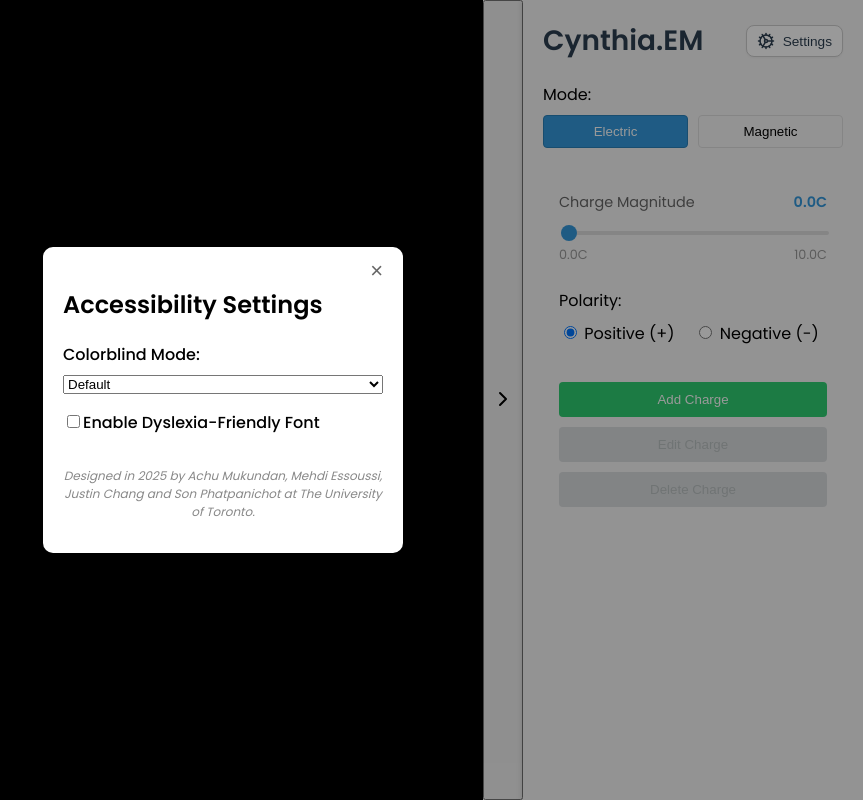
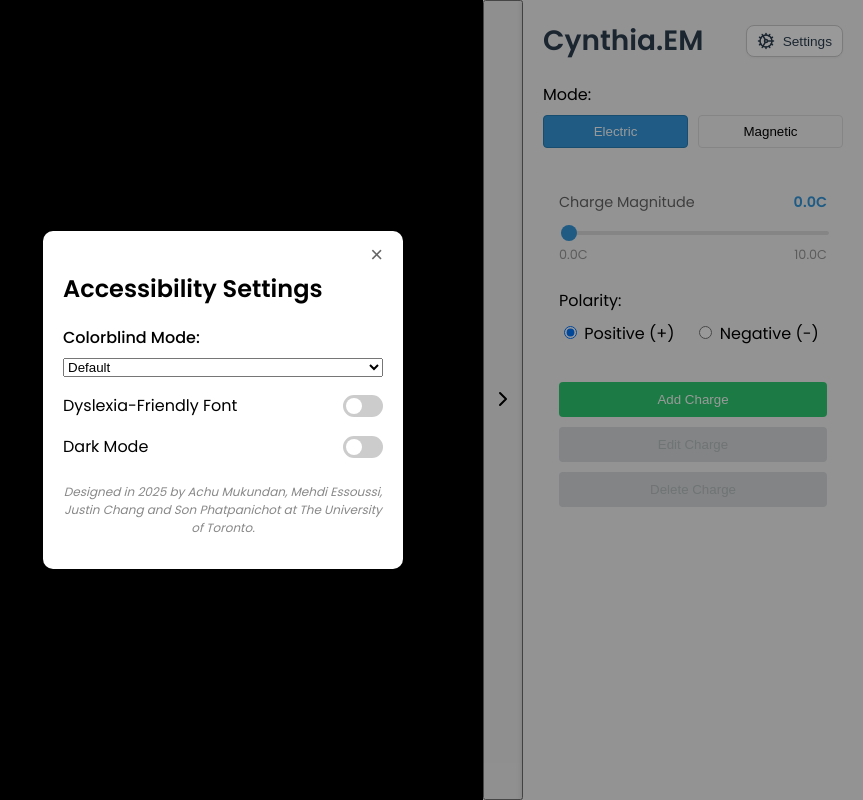
Before and after one commit to achuthanmukundan00/Capstone202425, a Vue app: page / in a window 1280 px wide. Both pictures are taken after a click on the button "Settings". Shown: the whole page, without its empty margins (417-1280 px from the left). Built offline with nearby package versions, Linux system fonts and the light colour scheme.

Commit message:
add dark mode

```diff
--- a/src/App.vue
+++ b/src/App.vue
@@ -79,6 +79,21 @@ body.dyslexia-font * {
   font-family: 'OpenDyslexic', sans-serif !important;
 }
 
+body.dark-mode {
+  background-color: #121212;
+  color: #eee;
+}
+
+body.dark-mode .controls-container {
+  background-color: #1e1e1e;
+  color: #eee;
+}
+
+body.dark-mode .settings-modal {
+  background-color: #1e1e1e;
+  color: #eee;
+}
+
 /* Slide transition */
 .slide-enter-active,
 .slide-leave-active {
--- a/src/components/ControlBar.vue
+++ b/src/components/ControlBar.vue
@@ -168,20 +168,31 @@
           </select>
         </div>
 
-        <div class="setting-section">
-          <div class="checkbox-container">
-            <input type="checkbox" id="dyslexiaToggle" :checked="settingsStore.dyslexiaMode"
-              @change="toggleDyslexiaFont" />
-            <label for="dyslexiaToggle">Enable Dyslexia-Friendly Font</label>
+        <div class="setting-section toggles">
+          <div class="toggle-row">
+            <span>Dyslexia-Friendly Font</span>
+
+            <label class="toggle-switch">
+              <input class="switch-input" type="checkbox" :checked="settingsStore.dyslexiaMode" @change="toggleDyslexiaFont" />
+              <span class="switch-slider"></span>
+            </label>
           </div>
 
+          <div class="toggle-row">
+            <span>Dark Mode</span>
+            <label class="toggle-switch">
+              <input class="switch-input" type="checkbox" :checked="isDarkMode" @change="toggleDarkMode" />
+              <span class="switch-slider"></span>
+            </label>
 
-          <p class="modal-credit">
-            Designed in 2025 by Achu Mukundan, Mehdi Essoussi, Justin Chang and Son Phatpanichot at The University of
-            Toronto.
-          </p>
+          </div>
 
         </div>
+
+        <p class="modal-credit">
+          Designed in 2025 by Achu Mukundan, Mehdi Essoussi, Justin Chang and Son Phatpanichot at The University of
+          Toronto.
+        </p>
       </div>
     </div>
   </template>
@@ -197,6 +208,12 @@ import { useSettingsStore } from '@/stores/settings'
 const chargesStore = useChargesStore();
 const velocityInputError = ref('');
 const isSettingsModalOpen = ref(false);
+const isDarkMode = ref(false); // or pull this from your settings store if global
+
+const toggleDarkMode = () => {
+  isDarkMode.value = !isDarkMode.value;
+  document.body.classList.toggle('dark-mode', isDarkMode.value);
+};
 
 const toggleDyslexiaFont = () => {
   settingsStore.setDyslexiaMode(!settingsStore.dyslexiaMode);
@@ -446,7 +463,6 @@ const colorblindModes = ['default', 'protanopia', 'deuteranopia', 'tritanopia']
   font-weight: 800;
   color: #2c3e50;
 }
-
 
 .charge-form {
   display: flex;
@@ -771,4 +787,141 @@ body.tritanopia .controls-container {
   color: #888;
   text-align: center;
 }
+
+.setting-section.toggles {
+  gap: 16px;
+}
+
+.toggle-row {
+  display: flex;
+  justify-content: space-between;
+  align-items: center;
+}
+
+.toggle-switch {
+  position: relative;
+  width: 40px;
+  height: 22px;
+}
+
+.switch-input {
+  opacity: 0;
+  width: 0;
+  height: 0;
+}
+
+.switch-slider {
+  position: absolute;
+  cursor: pointer;
+  background-color: #ccc;
+  border-radius: 22px;
+  top: 0;
+  left: 0;
+  right: 0;
+  bottom: 0;
+  transition: background-color 0.2s;
+}
+
+.switch-slider::before {
+  content: "";
+  position: absolute;
+  height: 16px;
+  width: 16px;
+  left: 3px;
+  bottom: 3px;
+  background-color: white;
+  border-radius: 50%;
+  transition: transform 0.2s;
+}
+
+.switch-input:checked + .switch-slider {
+  background-color: #4CAF50;
+}
+
+.switch-input:checked + .switch-slider::before {
+  transform: translateX(18px);
+}
+
+
+/* ========================== */
+/* DARK MODE IMPROVEMENTS     */
+/* ========================== */
+
+body.dark-mode .controls-container {
+  background-color: #1f1f1f;
+  color: #f5f5f5;
+}
+
+body.dark-mode .logo {
+  color: #f5f5f5;
+}
+
+body.dark-mode .outlined-icon-button {
+  background-color: #2b2b2b;
+  border: 1px solid #555;
+  color: #f5f5f5;
+}
+
+body.dark-mode .outlined-icon-button:hover {
+  background-color: #3a3a3a;
+  border-color: #777;
+}
+
+body.dark-mode .outlined-icon-button svg {
+  stroke: #f5f5f5;
+}
+
+body.dark-mode .mode-button {
+  background-color: #2b2b2b;
+  color: #ccc;
+  border-color: #444;
+}
+
+body.dark-mode .mode-button.active {
+  background-color: #3498db;
+  color: white;
+  border-color: #2980b9;
+}
+
+body.dark-mode .input-field {
+  background-color: #2c2c2c;
+  color: #f5f5f5;
+  border: 1px solid #555;
+}
+
+body.dark-mode .selection-controls {
+  background: #2c2c2c;
+  color: #ccc;
+}
+
+body.dark-mode .action-button {
+  background-color: #2b2b2b;
+  color: #f5f5f5;
+  border: 1px solid #555;
+}
+
+body.dark-mode .action-button.active {
+  background-color: #27ae60;
+  color: white;
+}
+
+body.dark-mode .action-button:hover:not(:disabled) {
+  background-color: #349e68;
+}
+
+body.dark-mode .edit-button {
+  background-color: #2980b9;
+}
+
+body.dark-mode .edit-button:hover:not(:disabled) {
+  background-color: #2471a3;
+}
+
+body.dark-mode .delete-button {
+  background-color: #c0392b;
+}
+
+body.dark-mode .delete-button:hover:not(:disabled) {
+  background-color: #a93226;
+}
 </style>
```
